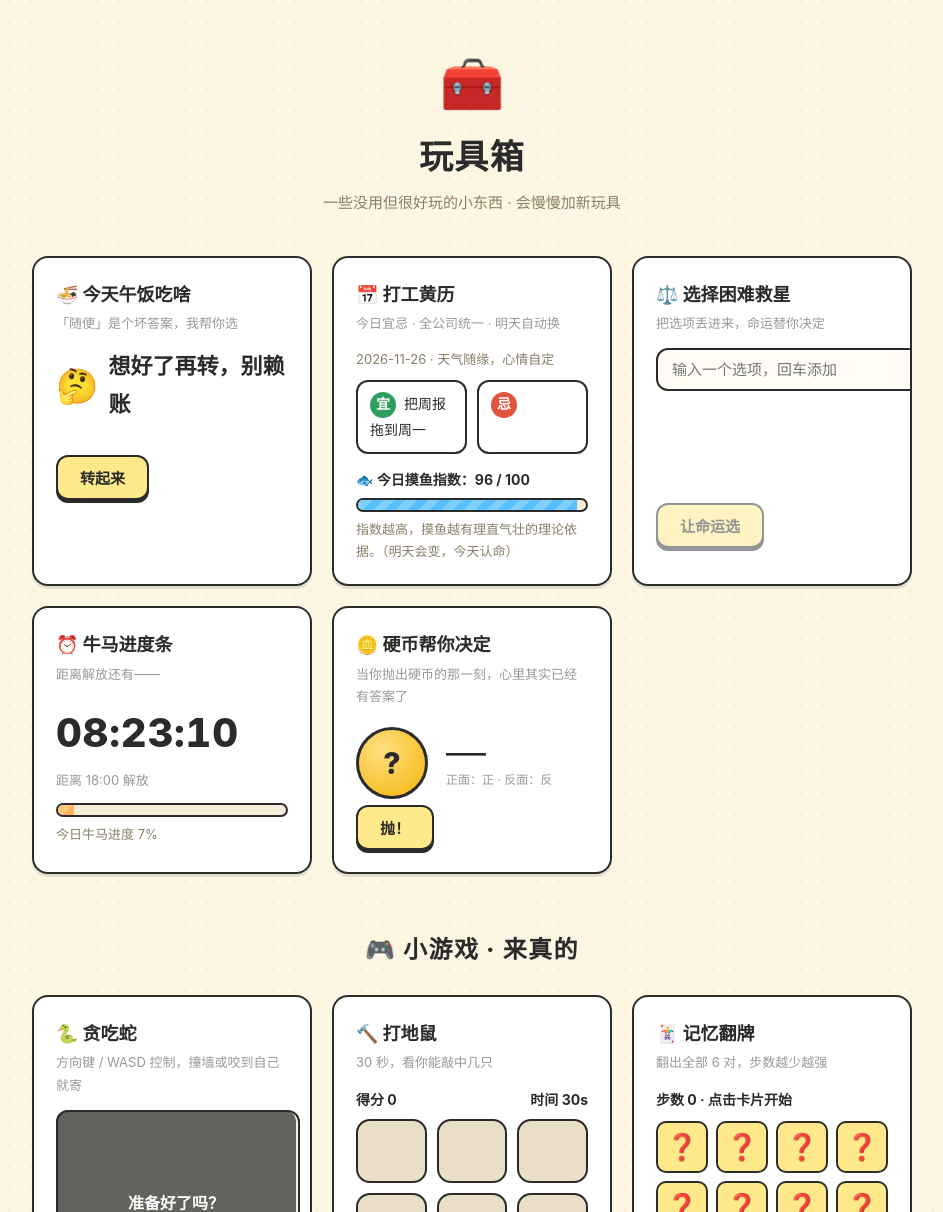
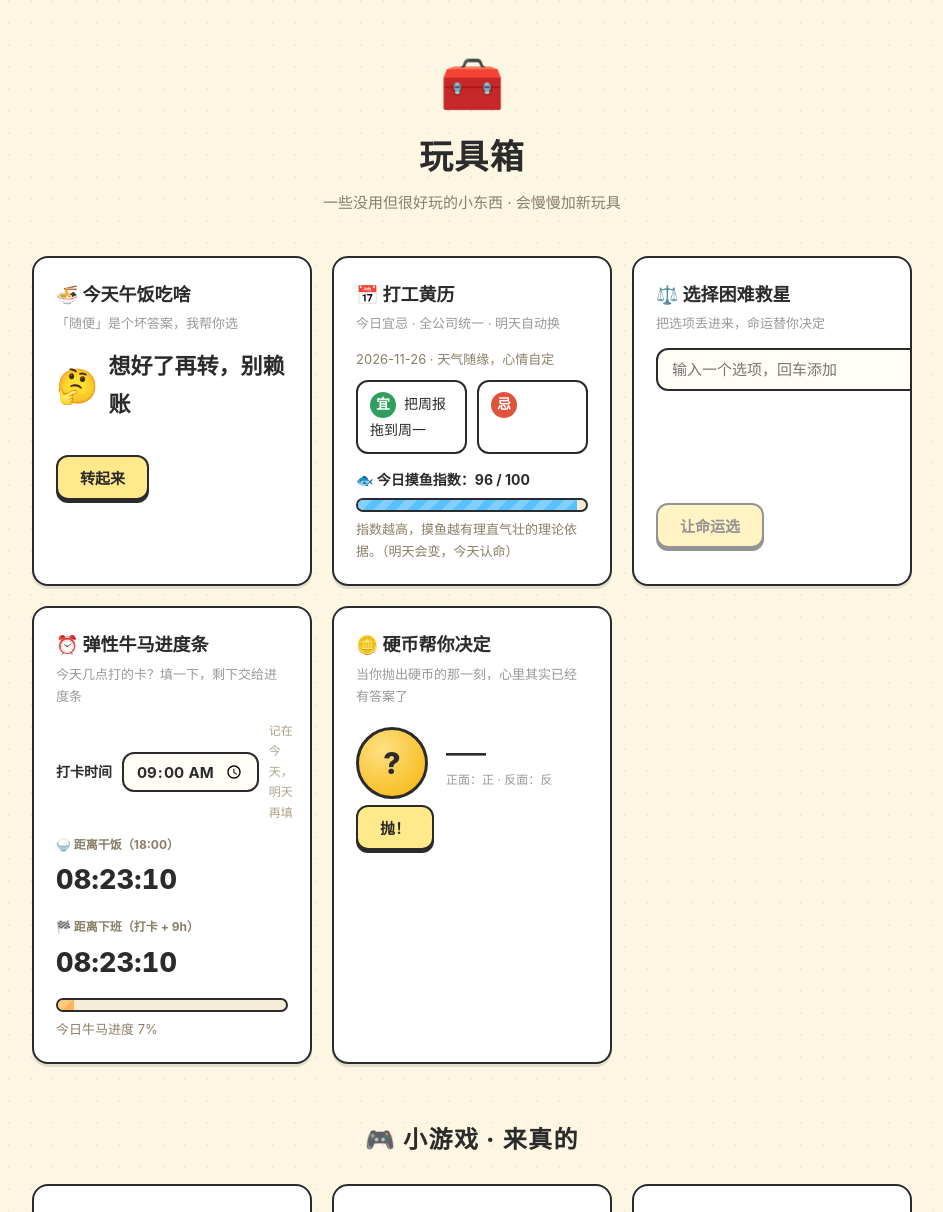
Before and after one commit to flowereee/flowereee.github.io, a plain HTML site: page index.html in a window 1280 px wide. Shown: the top 1212 px of the page, without its empty margins (168-1111 px from the left). Drawn offline with Linux system fonts and the light colour scheme.

Commit message:
牛马进度条改弹性工时版：打卡+9h 下班倒计时 + 18:00 干饭倒计时
Co-Authored-By: Claude Code <noreply@anthropic.com>

```diff
--- a/index.html
+++ b/index.html
@@ -97,8 +97,18 @@
   @keyframes pulse { from { transform: scale(1); } to { transform: scale(1.12); } }
 
   /* ---- 倒计时 ---- */
-  .clock { font-size: 40px; font-weight: 800; font-variant-numeric: tabular-nums; letter-spacing: .02em; }
-  .clock-sub { font-size: 13px; color: #999; margin: 2px 0 12px; }
+  .clockin-row { display: flex; align-items: center; gap: 10px; margin-bottom: 12px; }
+  .clockin-row label { font-size: 14px; font-weight: 700; white-space: nowrap; }
+  .clockin-row input {
+    font-family: inherit; font-size: 15px; font-weight: 700; color: var(--ink);
+    padding: 7px 12px; border: 2px solid var(--ink); border-radius: 12px;
+    background: #fffdf5; outline: none;
+  }
+  .clockin-row .tip { font-size: 12px; color: #b0a488; }
+  .dual-clock { display: flex; gap: 14px; flex-wrap: wrap; }
+  .clock-item { flex: 1; min-width: 120px; }
+  .clock-label { font-size: 12px; color: #8a7f68; font-weight: 700; margin-bottom: 2px; }
+  .clock { font-size: 27px; font-weight: 800; font-variant-numeric: tabular-nums; letter-spacing: .01em; }
   .day-bar { height: 14px; border: 2px solid var(--ink); border-radius: 999px; background: #f4ecd7; overflow: hidden; }
   .day-bar > div { height: 100%; background: repeating-linear-gradient(-45deg, #ffb35c 0 8px, #ffc87a 8px 16px); }
   .day-note { font-size: 13px; color: #8a7f68; margin-top: 6px; }
@@ -226,11 +236,24 @@
 
   <!-- ============ 下班倒计时 ============ -->
   <div class="toy">
-    <h3>⏰ 牛马进度条</h3>
-    <div class="desc">距离解放还有——</div>
-    <div class="clock" id="countdown">--:--:--</div>
-    <div class="clock-sub" id="clockSub"></div>
-    <div class="day-bar"><div id="dayBar" style="width:0%"></div></div>
+    <h3>⏰ 弹性牛马进度条</h3>
+    <div class="desc">今天几点打的卡？填一下，剩下交给进度条</div>
+    <div class="clockin-row">
+      <label for="clockinInput">打卡时间</label>
+      <input type="time" id="clockinInput">
+      <span class="tip">记在今天，明天再填</span>
+    </div>
+    <div class="dual-clock">
+      <div class="clock-item">
+        <div class="clock-label">🍚 距离干饭（18:00）</div>
+        <div class="clock" id="dinnerClock">--:--:--</div>
+      </div>
+      <div class="clock-item">
+        <div class="clock-label">🏁 距离下班（打卡 + 9h）</div>
+        <div class="clock" id="offClock">--:--:--</div>
+      </div>
+    </div>
+    <div style="margin-top:12px;"><div class="day-bar"><div id="dayBar" style="width:0%"></div></div></div>
     <div class="day-note" id="dayNote"></div>
   </div>
 
@@ -416,38 +439,57 @@ function pickOne() {
   }, 110);
 }
 
-/* ================= 牛马进度条（到 18:00） ================= */
+/* ================= 弹性牛马进度条（打卡 + 9h 下班，18:00 干饭） ================= */
+var CLOCKIN_KEY = "toy_clockin";
+var clockinInput = document.getElementById("clockinInput");
+clockinInput.value = localStorage.getItem(CLOCKIN_KEY) || "09:00";
+clockinInput.onchange = function () {
+  if (!this.value) return;
+  localStorage.setItem(CLOCKIN_KEY, this.value);
+  tick();
+};
+function clockinDate() {
+  var v = clockinInput.value || "09:00";
+  var p = v.split(":");
+  var d = new Date(); d.setHours(+p[0], +p[1], 0, 0);
+  return d;
+}
+function fmtRemain(ms) {
+  var s = Math.max(0, Math.floor(ms / 1000));
+  var pad = function (x) { return (x < 10 ? "0" : "") + x; };
+  return pad(Math.floor(s / 3600)) + ":" + pad(Math.floor(s % 3600 / 60)) + ":" + pad(s % 60);
+}
 function tick() {
   var now = new Date();
-  var off = new Date(now); off.setHours(18, 0, 0, 0);
-  var start = new Date(now); start.setHours(9, 0, 0, 0);
-  var sub = document.getElementById("clockSub");
+  var ci = clockinDate();
+  var off = new Date(ci.getTime() + 9 * 3600 * 1000);   // setHours 自动跨日
+  var dinner = new Date(now); dinner.setHours(18, 0, 0, 0);
+  var offEl = document.getElementById("offClock");
+  var dinEl = document.getElementById("dinnerClock");
   var note = document.getElementById("dayNote");
-  if (now < start) {
-    document.getElementById("countdown").textContent = "还没开工";
-    sub.textContent = "珍惜最后的自由时光";
-    document.getElementById("dayBar").style.width = "0%";
-    note.textContent = "进度条 0%，一片净土";
+  var bar = document.getElementById("dayBar");
+
+  if (now < ci) {   // 还没打卡
+    offEl.textContent = "--:--:--";
+    dinEl.textContent = now < dinner ? fmtRemain(dinner - now) : "可以吃 🍚";
+    bar.style.width = "0%";
+    note.textContent = "还没上班，进度条保持清白";
     return;
   }
+  dinEl.textContent = now < dinner ? fmtRemain(dinner - now) : "开吃 🍚";
   if (now >= off) {
-    document.getElementById("countdown").textContent = "已下班 🎉";
-    sub.textContent = "此刻的你，重获自由";
-    document.getElementById("dayBar").style.width = "100%";
-    note.textContent = "牛马进度 100%，今日功德圆满";
-    return;
+    offEl.textContent = "已下班 🎉";
+    bar.style.width = "100%";
+    note.textContent = "牛马进度 100%，功德圆满，请勿加班";
+  } else {
+    offEl.textContent = fmtRemain(off - now);
+    var total = off - ci, done = now - ci;
+    var pct = Math.min(100, Math.round(done / total * 100));
+    bar.style.width = pct + "%";
+    note.textContent = "今日牛马进度 " + pct + "%"
+      + (now >= dinner ? " · 干饭时段，吃饱再战"
+      : pct >= 80 ? " · 冲刺阶段！" : "");
   }
-  var remain = off - now;
-  var h = Math.floor(remain / 3600000);
-  var m = Math.floor(remain % 3600000 / 60000);
-  var s = Math.floor(remain % 60000 / 1000);
-  var pad = function (x) { return (x < 10 ? "0" : "") + x; };
-  document.getElementById("countdown").textContent = pad(h) + ":" + pad(m) + ":" + pad(s);
-  sub.textContent = "距离 18:00 解放";
-  var total = off - start, done = now - start;
-  var pct = Math.min(100, Math.round(done / total * 100));
-  document.getElementById("dayBar").style.width = pct + "%";
-  note.textContent = "今日牛马进度 " + pct + "%" + (pct >= 80 ? " · 冲刺阶段！" : "");
 }
 tick();
 setInterval(tick, 1000);
```
